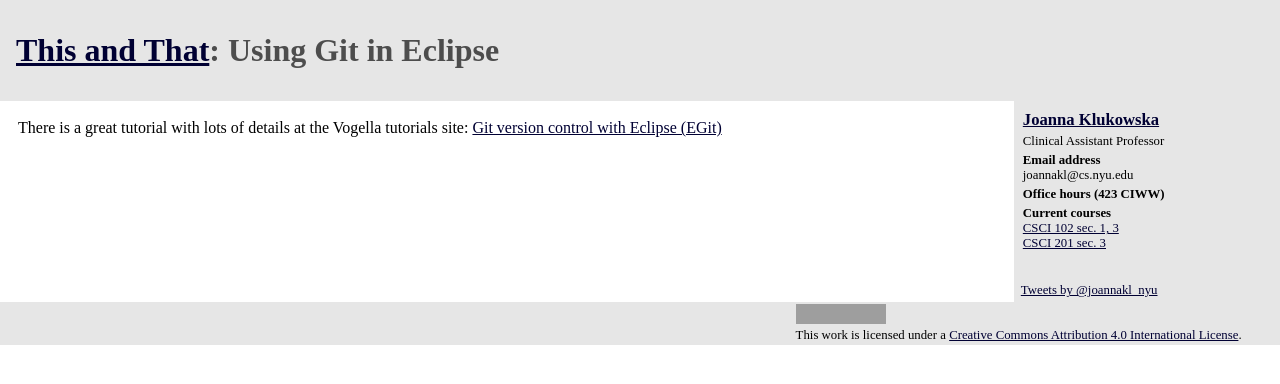
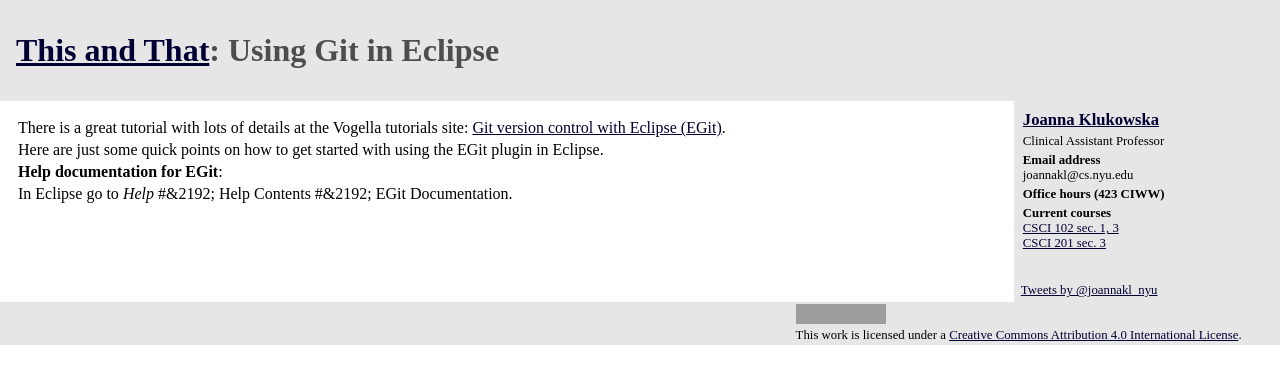
Before and after one commit to joannakl/thisandthat, a Jekyll site: the page built from gitForEclipse.markdown, in a window 1280 px wide. Shown: the top 384 px of the page. Built offline with Jekyll 4.4.1, drawn with Linux system fonts in a browser that asks for light colours; comment, search, counter and statistics services are not loaded; grey boxes are pictures that could not be loaded.

Commit message:
working on gitForEclipse notes

```diff
--- a/gitForEclipse.markdown
+++ b/gitForEclipse.markdown
@@ -4,7 +4,13 @@ title: "Using Git in Eclipse"
 ---
 
 There is a great tutorial with lots of details at the Vogella tutorials site:
-[Git version control with Eclipse (EGit)](http://www.vogella.com/tutorials/EclipseGit/article.html)
+[Git version control with Eclipse (EGit)](http://www.vogella.com/tutorials/EclipseGit/article.html).
+
+Here are just some quick points on how to get started with using the EGit plugin in Eclipse.
+
+**Help documentation for EGit**:
+
+In Eclipse go to *Help* #&2192; Help  Contents  #&2192; EGit Documentation.
 
 <br>
 <br>
```
